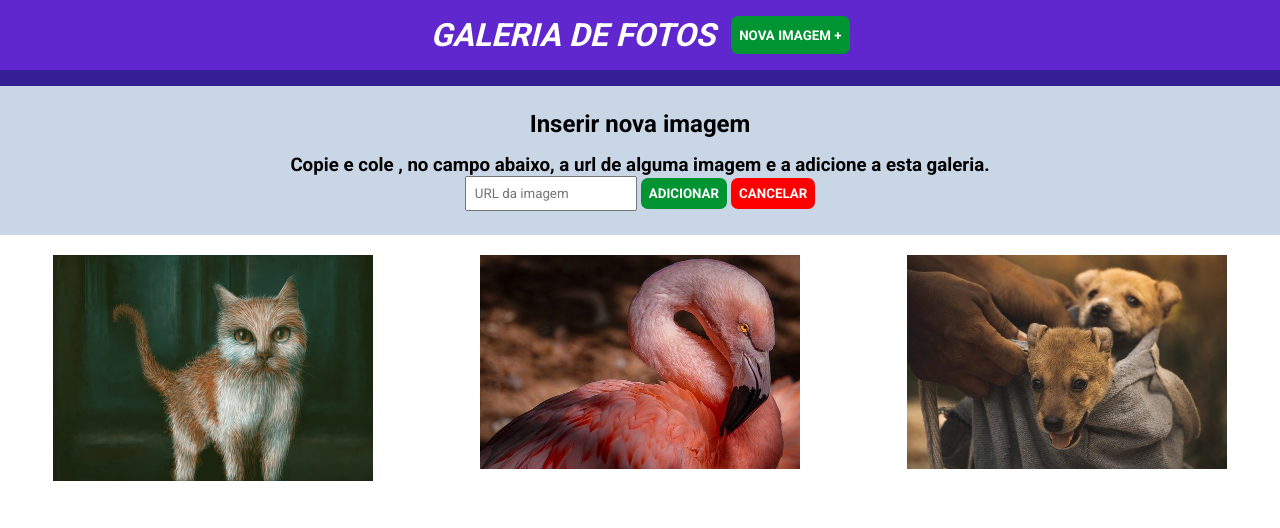
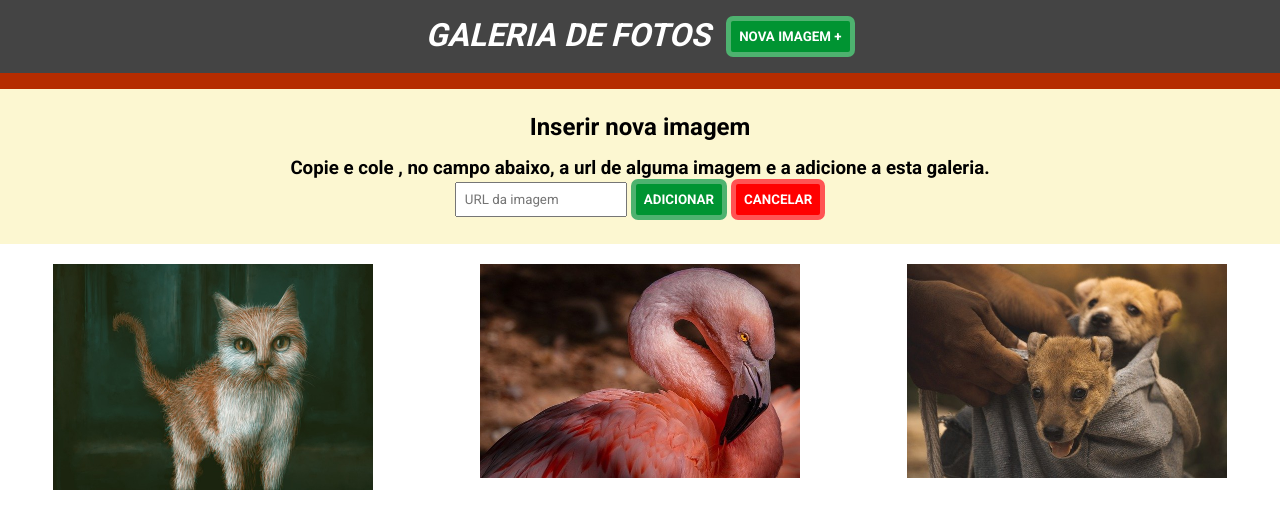
Before and after one commit to BetoCruz/jquery-galeria-fotos, a plain HTML site: page index.html in a window 1280 px wide. Both pictures are taken after a click on the button "NOVA IMAGEM +". Drawn offline with nearby package versions, Linux system fonts and the light colour scheme.

Commit message:
ajuste de cores

```diff
--- a/main.css
+++ b/main.css
@@ -6,11 +6,11 @@
 }
 
 header {
-    background-color: #5f27cd;
+    background-color: #444444;
     padding: 16px 0;
     color: #fff;
     display:flex ;
-    border-bottom: 16px solid #341f97;
+    border-bottom: 16px solid #b52c00;
     justify-content: center;
     text-transform: uppercase;
     font-style: italic;
@@ -21,7 +21,7 @@ header button {
 }
 
 form {
-    background-color: #c8d6e5;
+    background-color: #fcf7d1;
     padding: 24px 0;
     text-align: center;
     display: none;
@@ -38,16 +38,25 @@ input, button {
 
 button {
     background-color: #009432;
-    border: none;
+    border: 5px solid #4eb26f;
     border-radius: 7px;
     font-weight: bold;
     text-transform: uppercase;
     color: #fff;
     cursor: pointer;
+}button:hover{
+    background-color:#4eb26f ;
+    border:5px solid #009432  ;
+
 }
 
 #botao-cancelar {
     background-color: red;
+    border: 5px solid rgb(255, 83, 83);
+}
+#botao-cancelar:hover{
+    background-color:  rgb(255, 83, 83);
+    border: 5px solid red;
 }
 
 ul {
```
